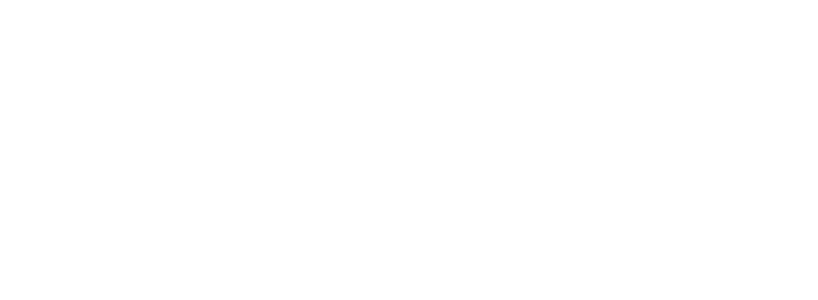
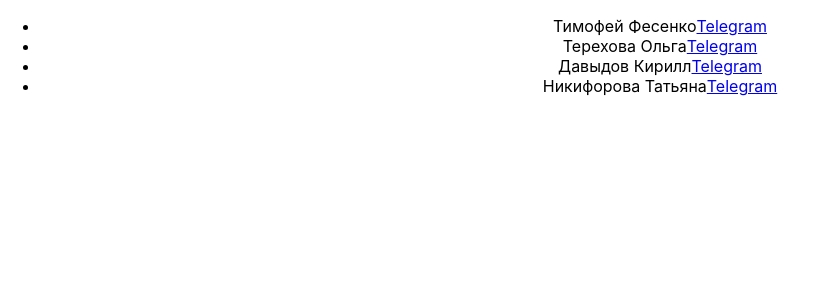
Before and after one commit to Timoszkin/react-project, a React (Create React App) app in the folder my-app/: page /signin in a window 1280 px wide. Shown: the top 300 px of the page, without its empty margins (0-818 px from the left). Built offline with nearby package versions, Linux system fonts and the light colour scheme.

Commit message:
fix header syntax and create Developer, DeveloperList and Footer components

```diff
--- a/my-app/src/App.tsx
+++ b/my-app/src/App.tsx
@@ -1,9 +1,10 @@
 import React from 'react';
 import './App.css';
-
+import Footer from './components/dumb/Footer/Footer';
 function App() {
   return (
     <div className="App">
+      <Footer />
     </div>
   );
 }
--- /dev/null
+++ b/my-app/src/components/dumb/Developer/Developer.tsx
@@ -0,0 +1,17 @@
+import React from "react";
+
+type DeveloperProp = {
+  fullname: string;
+  link: string;
+};
+
+function Developer({ fullname, link }: DeveloperProp) {
+  return (
+    <li>
+      <span>{fullname}</span>
+      <a href={link}>Telegram</a>
+    </li>
+  );
+}
+
+export default Developer;
--- /dev/null
+++ b/my-app/src/components/dumb/DeveloperList/DeveloperList.tsx
@@ -0,0 +1,16 @@
+import React from "react";
+import Developer from "../Developer/Developer";
+
+type DeveloperListProp = {
+  developers: Array<any>;
+};
+
+function DeveloperList({ developers }: DeveloperListProp) {
+  const devs = developers.map((dev) => (
+    <Developer fullname={dev.fullname} link={dev.link} />
+  ));
+
+  return <ul>{devs}</ul>;
+}
+
+export default DeveloperList;
--- /dev/null
+++ b/my-app/src/components/dumb/Footer/Footer.tsx
@@ -0,0 +1,29 @@
+import "./Footer.css";
+import DeveloperList from "../DeveloperList/DeveloperList";
+function Footer() {
+  const developers = [
+    {
+      fullname: "Тимофей Фесенко",
+      link: "https://t.me/TimaFesenko",
+    },
+    {
+      fullname: "Терехова Ольга",
+      link: "https://t.me/JenFlower",
+    },
+    {
+      fullname: "Давыдов Кирилл",
+      link: "https://t.me/vtbsky",
+    },
+    {
+      fullname: "Никифорова Татьяна",
+      link: "https://t.me/tatiananfrank",
+    },
+  ];
+  return (
+    <div className="footer">
+      <DeveloperList developers={developers} />
+    </div>
+  );
+}
+
+export default Footer;
```
Also changed, not shown: my-app/src/components/dumb/Header/Header.tsx (+21 -18 lines), my-app/src/components/dumb/Footer/Footer.css (added).
